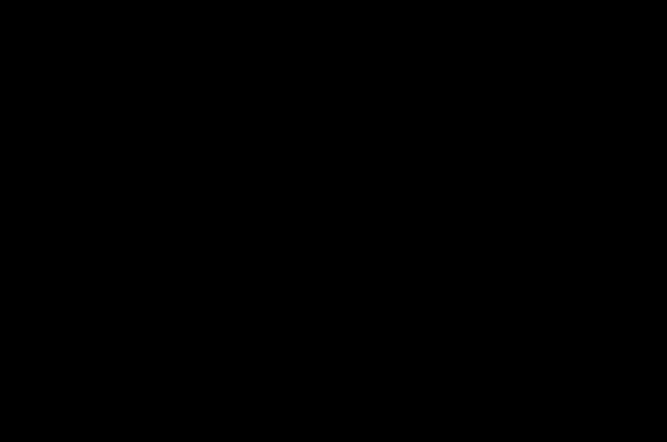
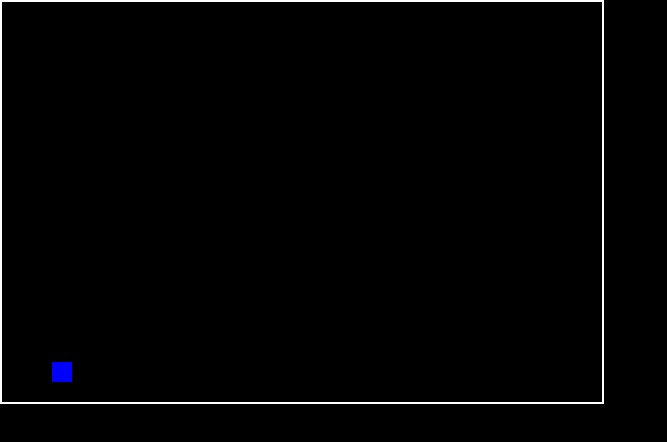
Before and after one commit to urreita9/coderHouse-copterGame, a plain HTML site: page index.html in a window 1280 px wide. Shown: the whole page, without its empty margins (0-667 px from the left). Drawn offline with Linux system fonts and the light colour scheme.

Commit message:
Character trials

```diff
--- /dev/null
+++ b/character.js
@@ -0,0 +1,58 @@
+// PROBANDO PERSONAJE
+class Character {
+	constructor() {
+		this.x = 50;
+		this.y = 300;
+		this.size = 20;
+		this.movY = 0;
+		this.weight = 1;
+	}
+	update() {
+		//Validamos que no llegue a tocar el piso del canvas
+		if (this.y > canvas.height - this.size * 2) {
+			//dejamos un espacio entre el piso y el personaje igual a su tamano
+			this.y = canvas.height - this.size * 2;
+			//reseteamos movY para que no siga cambiando las coordenadas una
+			//vez que toco el piso
+
+			this.movY = 0;
+		} else {
+			// A cada cuadro aumenta la aceleracion en eje Y
+			this.movY += this.weight;
+			// Frenamos un poco la caida
+			this.movY *= 0.9;
+			// Le sumamos la aceleracion a la coord Y
+			this.y += this.movY;
+		}
+		//Validamos que no llegue a tocar el techo del canvas
+		if (this.y < this.size) {
+			this.y = this.size;
+			this.movY = 0;
+		}
+		// Si apretamos la tecla Space llamamos al metodo up
+		if (space) this.up();
+	}
+	draw() {
+		ctx.fillStyle = 'blue';
+		ctx.fillRect(this.x, this.y, this.size, this.size);
+	}
+
+	// metodo que hace subir el personaje en el eje y
+	up() {
+		this.movY -= 1.8;
+	}
+}
+
+const character = new Character();
+
+document.addEventListener('keydown', (event) => {
+	if (event.code === 'Space') {
+		space = true;
+	}
+});
+
+document.addEventListener('keyup', (event) => {
+	if (event.code === 'Space') {
+		space = false;
+	}
+});
--- a/index.html
+++ b/index.html
@@ -10,6 +10,7 @@
 	<body>
 		<canvas id="copter"></canvas>
 
+		<script src="./character.js"></script>
 		<script src="./index.js"></script>
 	</body>
 </html>
--- a/index.js
+++ b/index.js
@@ -3,8 +3,8 @@ const canvas = document.getElementById('copter');
 const ctx = canvas.getContext('2d');
 
 // EL CANVAS OCUPARA TODA LA PANTALLA (en etapa de desarrollo)
-canvas.width = window.innerWidth;
-canvas.height = window.innerHeight;
+canvas.width = 600;
+canvas.height = 400;
 
 // POR EL MOMENTO ESCUCHAREMOS AL EVENTO CLICK
 // Y GUARDAREMOS SUS COORDENADAS EN UN OBJETO
@@ -13,6 +13,8 @@ const click = {
 	x: null,
 	y: null,
 };
+
+let space = false;
 
 document.addEventListener('click', (event) => {
 	click.x = event.x;
@@ -75,12 +77,13 @@ const handleSmoke = () => {
 	}
 	// RECORDATORIO: ELIMINAR BURBUJAS Y VACIAR ARRAY
 };
-
 // funcion importantisima. Limpia el canvas mediante clearRect(coord x inicial, coord y inicial, hasta donde en x, hasta donde en y), ejecuta
 // la actualizacion/dibujo y finalmente se vuelve a llamar una y otra vez mediante requestAnimationFrame.
 const animate = () => {
 	ctx.clearRect(0, 0, canvas.width, canvas.height);
 
+	character.update();
+	character.draw();
 	handleSmoke();
 
 	requestAnimationFrame(animate);
--- a/styles.css
+++ b/styles.css
@@ -4,3 +4,7 @@ body {
 	box-sizing: border-box;
 	background-color: black;
 }
+
+#copter {
+	border: 2px solid white;
+}
```
Also changed, not shown: 1 other file.
